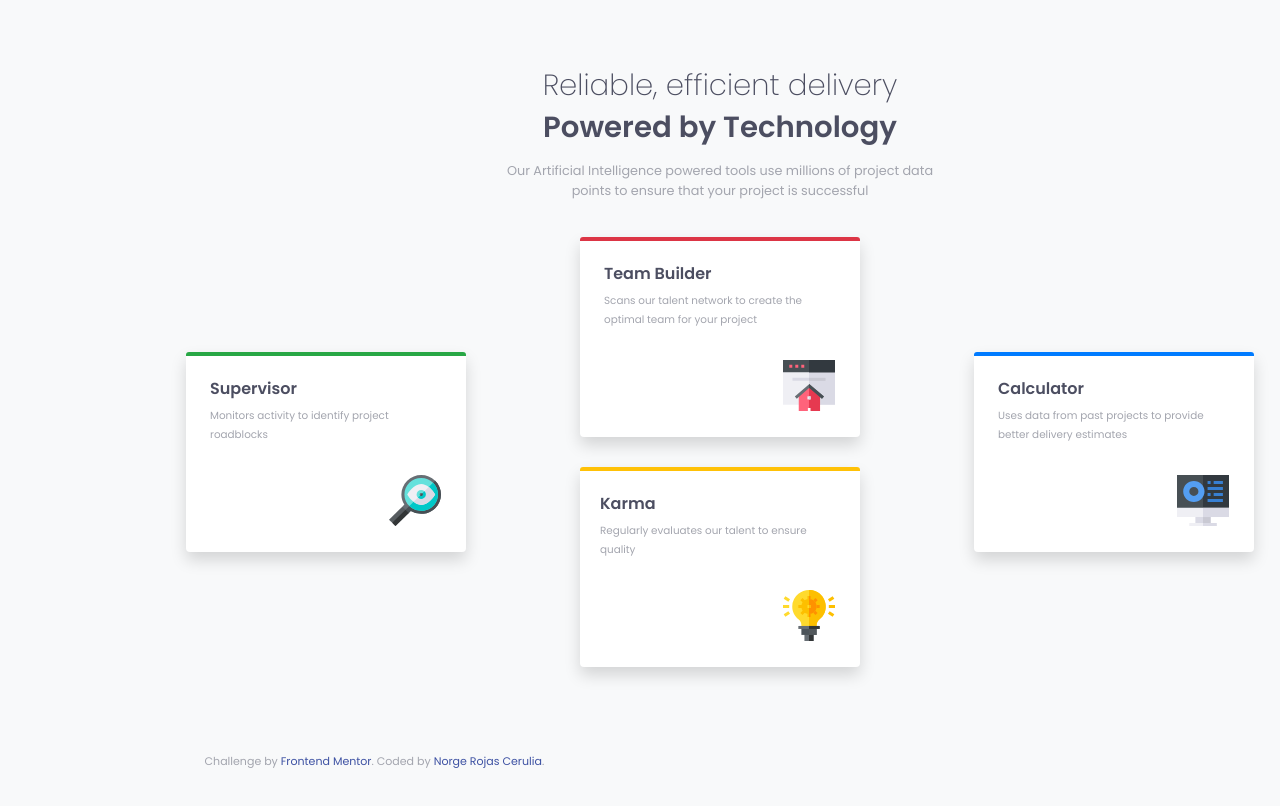
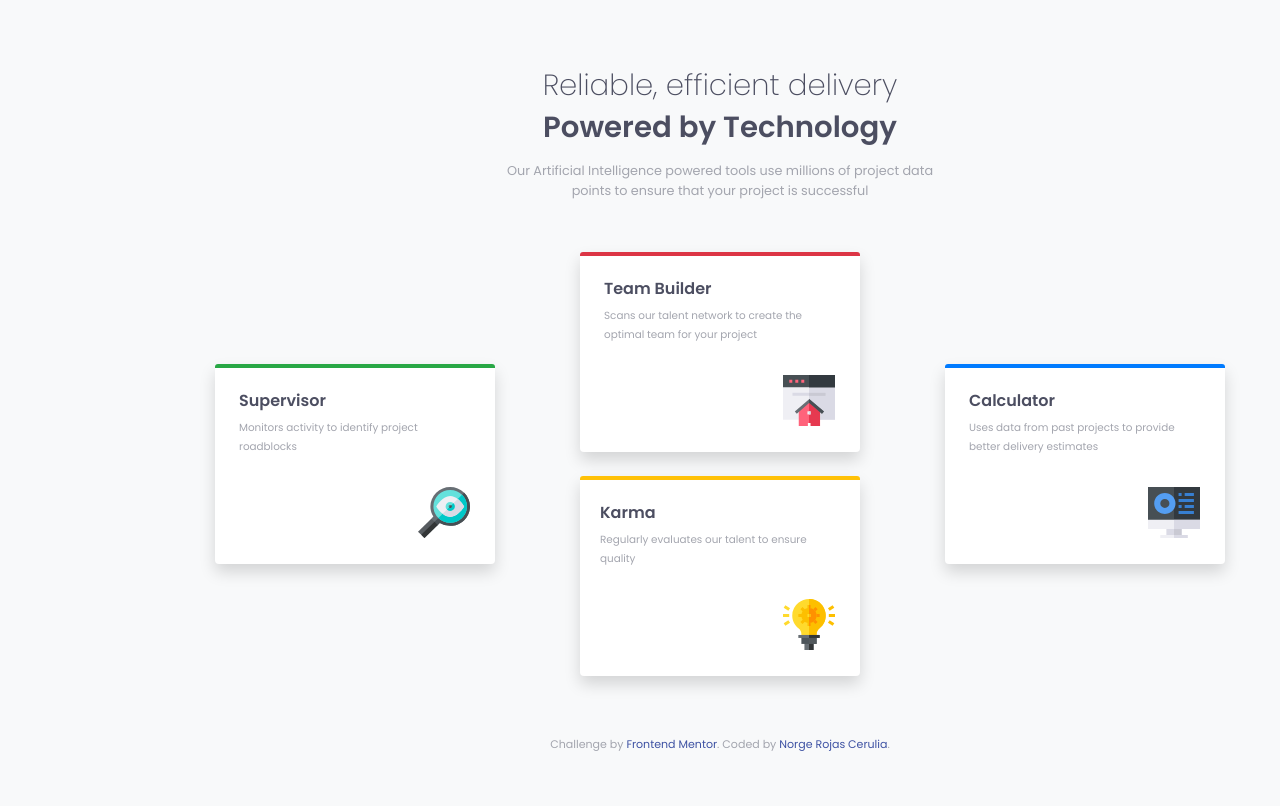
Before and after one commit to niche-web/Frontend-Mentor---Four-card-feature-section-v2, a plain HTML site: page index.html in a window 1280 px wide. Shown: the top 806 px of the page. Drawn offline with nearby package versions, Linux system fonts and the light colour scheme.

Commit message:
spacing and sizes ready only for 1440px not responsive

```diff
--- a/CSS/Style.css
+++ b/CSS/Style.css
@@ -44,20 +44,15 @@ img {
   margin-bottom: -8px;
 }
 
-#cards .container-fluid{
-  padding-top:0;
+.cards-container{
+  margin-top:15px;
+  margin-bottom: 60px;
 }
 .card {
   width: 280px;
   height: 200px;
   position: relative;
 }
-
-/* card margin */
-/* .card-marg-td {
-  margin-top: 15px;
-  margin-bottom: 15px;
-} */
 
 .card-header {
   border-bottom: 0;
@@ -71,19 +66,25 @@ img {
 .card-text {
   font-size: 0.65rem;
   width: 100%;
-  /* margin-bottom: 3rem; */
   margin-top: -3px;
   line-height: 1.8;
 }
 
 .karma {
-  margin-top: 30px;
+  margin-top: 24px;
 }
+.Supervisor{
+  margin-right: -10px;
+}
+.Calculator{
+  margin-left: -10px;
+}
+/* footer section */
 
-/* footer section */
+
 .attribution {
   font-size: 0.69rem;
-  text-align: center;
+  margin: auto;
 }
 
 .attribution a {
--- a/index.html
+++ b/index.html
@@ -39,16 +39,16 @@
   <section id="cards">
 
     <!-- main card container -->
-    <div class="container-fluid">
+    <div class="container cards-container">
 
       <!-- row container -->
-      <div class="row align-items-center">
+      <div class="row align-items-center no-gutters">
 
         <!-- left column -->
-        <div class=" col-sm-12 col-lg-4 align-items-center">
+        <div class="first-column col row justify-content-center">
 
           <!-- Supervisor card -->
-          <div class="Supervisor card card-marg-td border-0 mx-auto shadow ">
+          <div class="Supervisor card  border-0  shadow align-self-right">
             <div class="card-header bg-success p-0 pt-1"></div>
             <div class="card-body px-4 text-left ">
               <h3 class="card-title">Supervisor</h3>
@@ -61,10 +61,10 @@
         </div>
 
         <!-- center column -->
-        <div class="col-sm-12 col-lg-4">
+        <div class="second-column col row justify-content-center">
 
           <!-- Team builder card -->
-          <div class="Team-builder card card-marg-td border-0 mx-auto shadow">
+          <div class="Team-builder card  border-0  shadow">
             <div class="card-header bg-danger p-0 pt-1"></div>
             <div class="card-body px-4 text-left">
               <h3 class="card-title">Team Builder</h3>
@@ -74,7 +74,7 @@
           </div>
 
           <!-- karma -->
-          <div class="karma card card-marg-td border-0 mx-auto shadow">
+          <div class="karma card border-0 shadow">
             <div class="card-header bg-warning p-0 pt-1 "></div>
             <div class="card-body text-left">
               <h3 class="card-title">Karma</h3>
@@ -87,10 +87,10 @@
         </div>
 
         <!-- right column -->
-        <div class="col-sm-12 col-lg-4">
+        <div class="third-column col row justify-content-center">
 
           <!-- calculator card -->
-          <div class="Calculator card card-marg-td border-0 mx-auto shadow">
+          <div class="Calculator card  border-0  shadow">
             <div class="card-header bg-primary p-0 pt-1"></div>
             <div class="card-body px-4 text-left">
               <h3 class="card-title">Calculator</h3>
@@ -112,7 +112,7 @@
   </section id="footer-section">
 
   <footer>
-    <div class="container-fluid">
+    <div class="footer">
       <p class="attribution">
         Challenge by <a href="https://www.frontendmentor.io?ref=challenge" target="_blank">Frontend Mentor</a>.
         Coded by <a href="https://niche-web.github.io/My-WEBSITE/">Norge Rojas Cerulia</a>.
```
